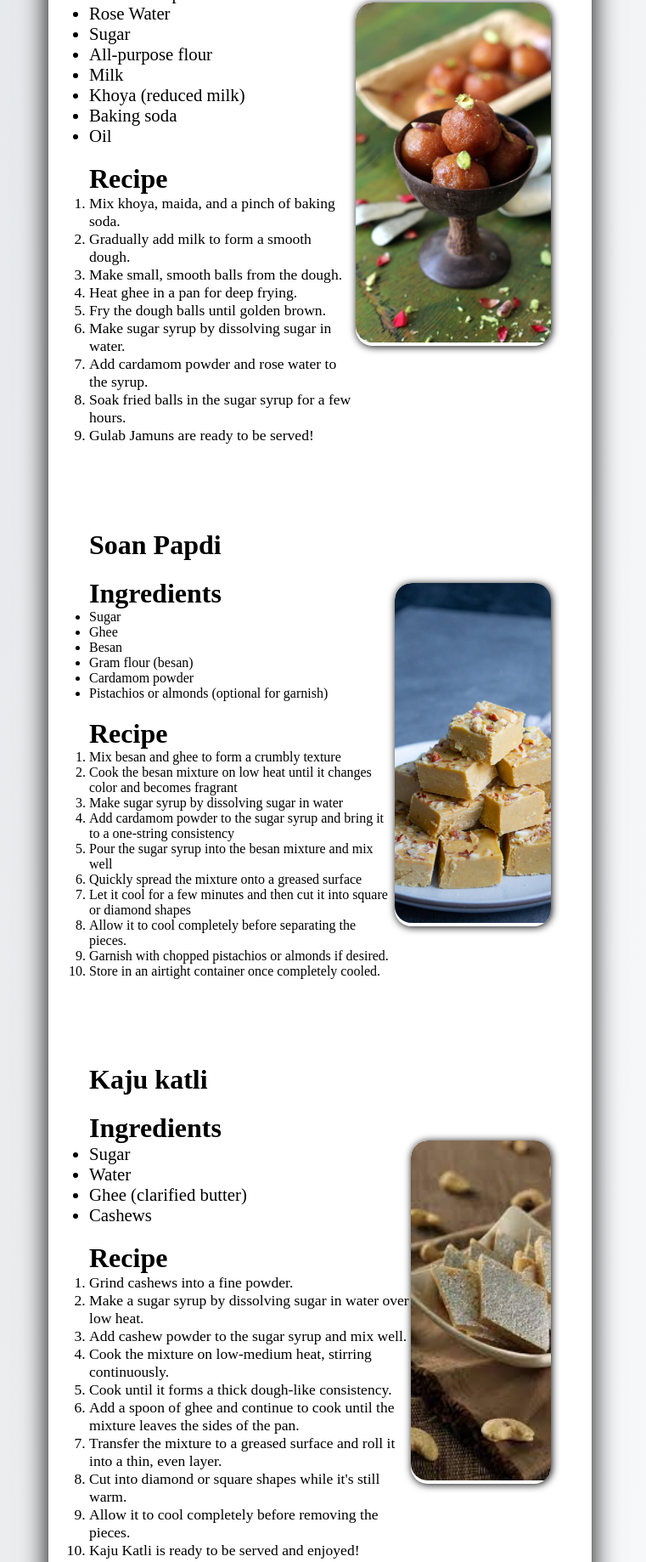
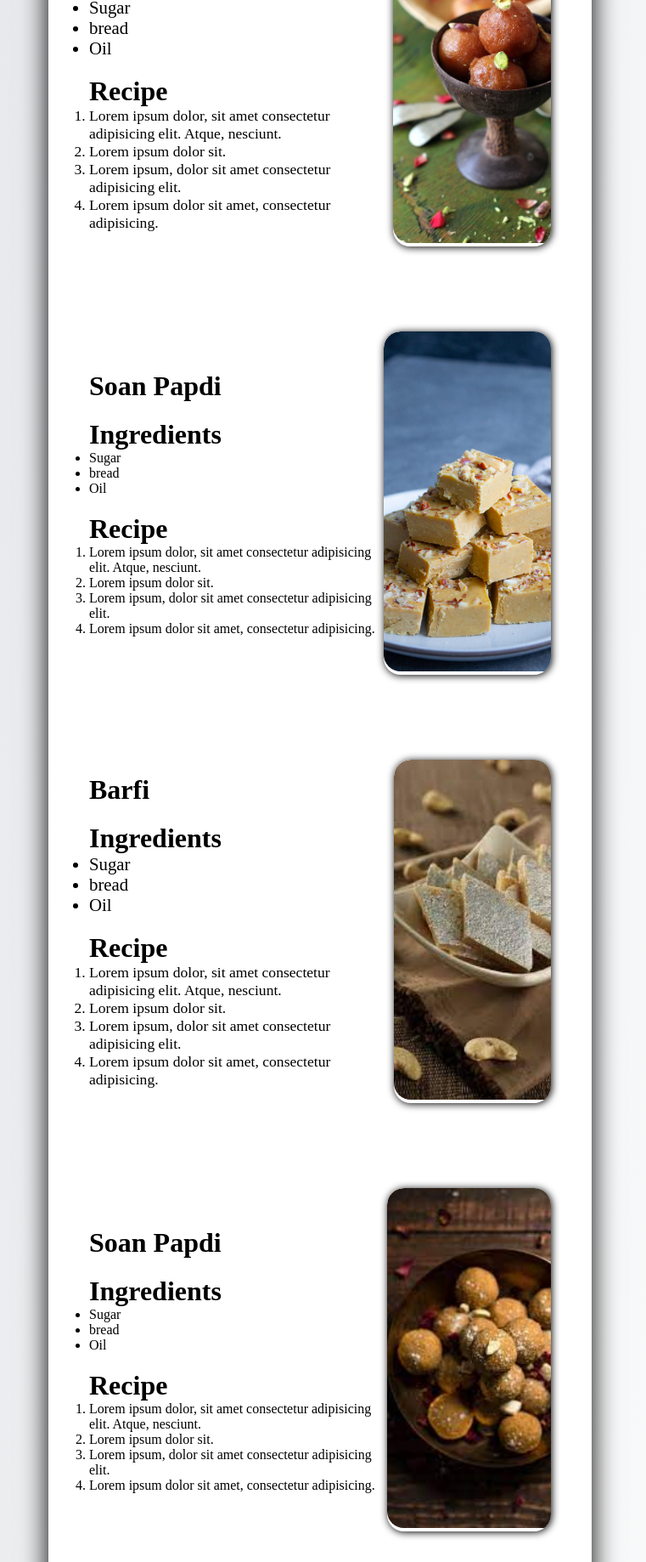
Before and after one commit to harshh0710/recipe-website, a plain HTML site: page index.html in a window 1280 px wide. Shown: the part 244-2082 px from the top of the page at 85% size, without its empty margins (263-1024 px from the left). Drawn offline with Linux system fonts and the light colour scheme.

Commit message:
Update index.html

```diff
--- a/index.html
+++ b/index.html
@@ -8,9 +8,7 @@
     <link rel="stylesheet" href="styles.css">
 </head>
 <body>
-
     <div class="container">
-
         <header>
             <div class="navContainer">
                 <nav>
@@ -29,7 +27,6 @@
                 </nav>
             </div>
         </header>
-
         <main>
             <div class="contentBox">
                 <!-- item 1  -->
@@ -38,38 +35,24 @@
                         <div class="leftBox">
                             <!-- heaeding -->
                             <h2>GulabJamun</h2>
-
                             <div>
                                 <h2>Ingredients</h2>
                                 <ul class="ingBox">
-                                    <li>Cardamom powder</li>
-                                    <li>Rose Water</li>
                                     <li>Sugar</li>
-                                    <li>All-purpose flour</li>
-                                    <li>Milk</li>
-                                    <li>Khoya (reduced milk)</li>
-                                    <li>Baking soda</li>
+                                    <li>bread</li>
                                     <li>Oil</li>
-                        </ul>
+                                </ul>
                             </div>
-
                             <div>
                                 <h2>Recipe</h2>
                                 <ol class="recipeBox">
-                                    <li> Mix khoya, maida, and a pinch of baking soda.</li>
-                                    <li>Gradually add milk to form a smooth dough.</li>
-                                    <li>Make small, smooth balls from the dough.</li>
-                                    <li>Heat ghee in a pan for deep frying.</li>
-                                    <li>Fry the dough balls until golden brown.</li>
-                                    <li>Make sugar syrup by dissolving sugar in water.</li>
-                                    <li>Add cardamom powder and rose water to the syrup.</li>
-                                    <li>Soak fried balls in the sugar syrup for a few hours.</li>
-                                    <li>Gulab Jamuns are ready to be served!</li>
+                                    <li>Lorem ipsum dolor, sit amet consectetur adipisicing elit. Atque, nesciunt.</li>
+                                    <li>Lorem ipsum dolor sit.</li>
+                                    <li>Lorem ipsum, dolor sit amet consectetur adipisicing elit.</li>
+                                    <li>Lorem ipsum dolor sit amet, consectetur adipisicing.</li>
                                 </ol>
                             </div>
-
                         </div>
-
                         <div class="rightBox">
                             <img
                                 src="gulabjamun.jpg"
@@ -80,106 +63,11 @@
                         </div>
                     </div>
                 </section>
-
                 <section>
                     <div class="item">
                         <div class="leftBox">
                             <!-- heading -->
                             <h2>Soan Papdi</h2>
-
-                            <div>
-                                <h2>Ingredients</h2>
-                                <ul>
-                                    <li>Sugar</li>
-                                    <li>Ghee</li>
-                                    <li>Besan</li>
-                                    <li>Gram flour (besan)</li>
-                                    <li>Cardamom powder</li>
-                                    <li>Pistachios or almonds (optional for garnish)</li>
-                                </ul>
-                            </div>
-
-                            <div>
-                                <h2>Recipe</h2>
-                                <ol>
-                                    <li>Mix besan and ghee to form a crumbly texture</li>
-                                    <li>Cook the besan mixture on low heat until it changes color and becomes fragrant</li>
-                                    <li>Make sugar syrup by dissolving sugar in water</li>
-                                    <li>Add cardamom powder to the sugar syrup and bring it to a one-string consistency</li>
-                                    <li>Pour the sugar syrup into the besan mixture and mix well</li>
-                                    <li>Quickly spread the mixture onto a greased surface</li>
-                                    <li>Let it cool for a few minutes and then cut it into square or diamond shapes</li>
-                                    <li>Allow it to cool completely before separating the pieces.</li>
-                                    <li>Garnish with chopped pistachios or almonds if desired.</li>
-                                    <li>Store in an airtight container once completely cooled.</li>
-                                </ol>
-                            </div>
-
-
-
-                        </div>
-
-                        <div class="rightBox">
-                            <img
-                                src="mithai.jpg"
-                            />
-                        </div>
-                    </div>
-                </section>
-
-                <section>
-                    <div class="item">
-                        <div class="leftBox">
-                            <!-- heaeding -->
-                            <h2>Kaju katli</h2>
-
-                            <div>
-                                <h2>Ingredients</h2>
-                                <ul class="ingBox">
-                                    <li>Sugar</li>
-                                    <li>Water</li>
-                                    <li>Ghee (clarified butter)</li>
-                                    <li> Cashews</li>
-                                </ul>
-                            </div>
-
-                            <div>
-                                <h2>Recipe</h2>
-                                <ol class="recipeBox">
-                                    <li>Grind cashews into a fine powder.</li>
-                                    <li>Make a sugar syrup by dissolving sugar in water over low heat.</li>
-                                    <li>Add cashew powder to the sugar syrup and mix well.</li>
-                                    <li>Cook the mixture on low-medium heat, stirring continuously.</li>
-                                    <li>Cook until it forms a thick dough-like consistency.</li>
-                                    <li>Add a spoon of ghee and continue to cook until the mixture leaves the sides of the pan.</li>
-                                    <li>Transfer the mixture to a greased surface and roll it into a thin, even layer.</li>
-                                    <li>Cut into diamond or square shapes while it's still warm.</li>
-                                    <li>Allow it to cool completely before removing the pieces.</li>
-                                      <li>Kaju Katli is ready to be served and enjoyed!</li>
-                                </ol>
-                            </div>
-
-
-
-                        </div>
-
-                        <div class="rightBox">
-                            <img
-                                src="kajukabarfi.jpeg"
-                            />
-                            <div class="overlay">
-                                <span> Click here to Buy</span>
-                            </div>
-                        </div>
-                    </div>
-                </section>
-
-                <section>
-                    <div class="item">
-                        <div class="leftBox">
-                            <!-- heaeding -->
-                            <h2>Soan Papdi</h2>
-
                             <div>
                                 <h2>Ingredients</h2>
                                 <ul>
@@ -188,7 +76,6 @@
                                     <li>Oil</li>
                                 </ul>
                             </div>
-
                             <div>
                                 <h2>Recipe</h2>
                                 <ol>
@@ -198,24 +85,17 @@
                                     <li>Lorem ipsum dolor sit amet, consectetur adipisicing.</li>
                                 </ol>
                             </div>
-
-
-
                         </div>
                         <div class="rightBox">
-                            <img
-                                src="laddu.jpeg"
-                            />
+                            <img src="mithai.jpg"/>
                         </div>
                     </div>
                 </section>
-
                 <section>
                     <div class="item">
                         <div class="leftBox">
                             <!-- heaeding -->
-                            <h2>Doracake</h2>
-
+                            <h2>Barfi</h2>
                             <div>
                                 <h2>Ingredients</h2>
                                 <ul class="ingBox">
@@ -224,7 +104,6 @@
                                     <li>Oil</li>
                                 </ul>
                             </div>
-
                             <div>
                                 <h2>Recipe</h2>
                                 <ol class="recipeBox">
@@ -234,28 +113,20 @@
                                     <li>Lorem ipsum dolor sit amet, consectetur adipisicing.</li>
                                 </ol>
                             </div>
-
-
-
                         </div>
-
                         <div class="rightBox">
-                            <img
-                                src="doracake.jpeg"
-                            />
+                            <img src="kajukabarfi.jpeg"/>
                             <div class="overlay">
                                 <span> Click here to Buy</span>
                             </div>
                         </div>
                     </div>
                 </section>
-
                 <section>
                     <div class="item">
                         <div class="leftBox">
                             <!-- heaeding -->
-                            <h2>Jalebi</h2>
-
+                            <h2>Soan Papdi</h2>
                             <div>
                                 <h2>Ingredients</h2>
                                 <ul>
@@ -264,7 +135,6 @@
                                     <li>Oil</li>
                                 </ul>
                             </div>
-
                             <div>
                                 <h2>Recipe</h2>
                                 <ol>
@@ -274,22 +144,73 @@
                                     <li>Lorem ipsum dolor sit amet, consectetur adipisicing.</li>
                                 </ol>
                             </div>
-
-
-
                         </div>
                         <div class="rightBox">
-                             <img
-                                src="jalebi2.jpeg"
-                            />
+                            <img src="laddu.jpeg"/>
                         </div>
                     </div>
                 </section>
-
-
+                <section>
+                    <div class="item">
+                        <div class="leftBox">
+                            <!-- heaeding -->
+                            <h2>Doracake</h2>
+                            <div>
+                                <h2>Ingredients</h2>
+                                <ul class="ingBox">
+                                    <li>Sugar</li>
+                                    <li>bread</li>
+                                    <li>Oil</li>
+                                </ul>
+                            </div>
+                            <div>
+                                <h2>Recipe</h2>
+                                <ol class="recipeBox">
+                                    <li>Lorem ipsum dolor, sit amet consectetur adipisicing elit. Atque, nesciunt.</li>
+                                    <li>Lorem ipsum dolor sit.</li>
+                                    <li>Lorem ipsum, dolor sit amet consectetur adipisicing elit.</li>
+                                    <li>Lorem ipsum dolor sit amet, consectetur adipisicing.</li>
+                                </ol>
+                            </div>
+                        </div>
+                        <div class="rightBox">
+                            <img src="doracake.jpeg"/>
+                            <div class="overlay">
+                                <span> Click here to Buy</span>
+                            </div>
+                        </div>
+                    </div>
+                </section>
+                <section>
+                    <div class="item">
+                        <div class="leftBox">
+                            <!-- heaeding -->
+                            <h2>Jalebi</h2>
+                            <div>
+                                <h2>Ingredients</h2>
+                                <ul>
+                                    <li>Sugar</li>
+                                    <li>bread</li>
+                                    <li>Oil</li>
+                                </ul>
+                            </div>
+                            <div>
+                                <h2>Recipe</h2>
+                                <ol>
+                                    <li>Lorem ipsum dolor, sit amet consectetur adipisicing elit. Atque, nesciunt.</li>
+                                    <li>Lorem ipsum dolor sit.</li>
+                                    <li>Lorem ipsum, dolor sit amet consectetur adipisicing elit.</li>
+                                    <li>Lorem ipsum dolor sit amet, consectetur adipisicing.</li>
+                                </ol>
+                            </div>
+                        </div>
+                        <div class="rightBox">
+                             <img src="jalebi2.jpeg"/>
+                        </div>
+                    </div>
+                </section>
             </div>
         </main>
-
         <footer>
            <div class="footerBox">
                 <p>
@@ -297,9 +218,6 @@
                 </p>
            </div>
         </footer>
-
-
     </div>
-
 </body>
 </html>
```
